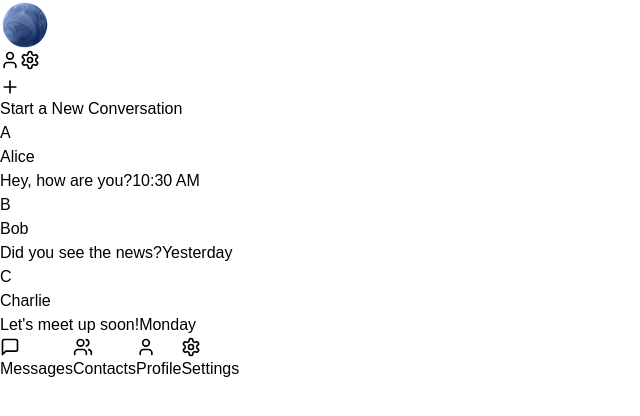
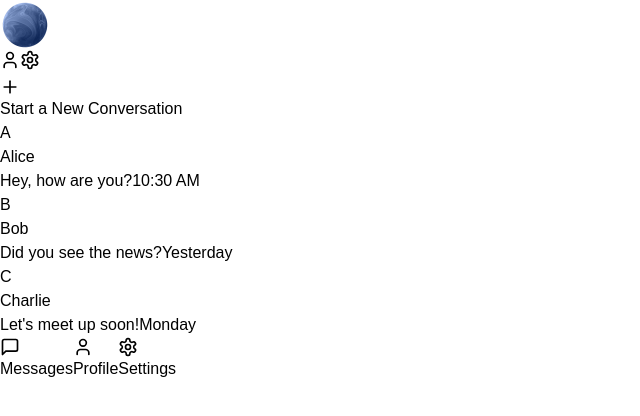
Before and after one commit to shawzu/subworld-client, a Next.js app: page /app in a window 1280 px wide. Shown: the top 416 px of the page, without its empty margins (0-640 px from the left). Built offline with nearby package versions, Linux system fonts and the light colour scheme.

Commit message:
removed contacts

```diff
--- a/src/app/app/page.js
+++ b/src/app/app/page.js
@@ -38,11 +38,7 @@ export default function App() {
   const [isMobile, setIsMobile] = useState(false)
   const [currentMessages, setCurrentMessages] = useState([])
   const [publicKey, setPublicKey] = useState('abcdef1234567890')
-  const [contacts, setContacts] = useState([
-    { id: 1, name: 'Alice', publicKey: 'alicepublickey123' },
-    { id: 2, name: 'Bob', publicKey: 'bobpublickey456' },
-    { id: 3, name: 'Charlie', publicKey: 'charliepublickey789' },
-  ])
+
   const [autoDeletionTime, setAutoDeletionTime] = useState(24) // in hours
 
   const scrollToBottom = () => {
@@ -267,27 +263,7 @@ export default function App() {
             </div>
           )}
 
-          {/* Contacts Tab */}
-          {activeTab === 'contacts' && (
-            <div className="flex-1 p-4 overflow-y-auto flex flex-col items-center w-full">
-              <div className="w-full max-w-md mt-0 md:mt-4">
-                <h2 className="text-3xl font-bold mb-6 text-center">Contacts</h2>
-                <div className="mb-6">
-                  <input
-                    type="text"
-                    placeholder="Search contacts..."
-                    className="w-full bg-gray-700 text-white rounded px-3 py-2 focus:outline-none focus:ring-2 focus:ring-blue-500"
-                  />
-                </div>
-                {contacts.map((contact) => (
-                  <div key={contact.id} className="mb-4 p-4 rounded-2xl border border-gray-700 bg-gray-900/90 p-6 shadow-lg backdrop-blur">
-                    <h3 className="text-lg font-semibold">{contact.name}</h3>
-                    <p className="text-sm text-gray-400 break-all">{contact.publicKey}</p>
-                  </div>
-                ))}
-              </div>
-            </div>
-          )}
+
 
           {activeTab === 'settings' && (
 
@@ -341,13 +317,7 @@ export default function App() {
           <MessageSquare size={20} />
           <span className="text-xs mt-1">Messages</span>
         </button>
-        <button
-          onClick={() => handleTabClick('contacts')}
-          className={`flex flex-col items-center justify-center w-1/4 h-full ${activeTab === 'contacts' ? 'text-white' : 'text-gray-500'}`}
-        >
-          <Users size={20} />
-          <span className="text-xs mt-1">Contacts</span>
-        </button>
+
         <button
           onClick={() => handleTabClick('profile')}
           className={`flex flex-col items-center justify-center w-1/4 h-full ${activeTab === 'profile' ? 'text-white' : 'text-gray-500'}`}
```
